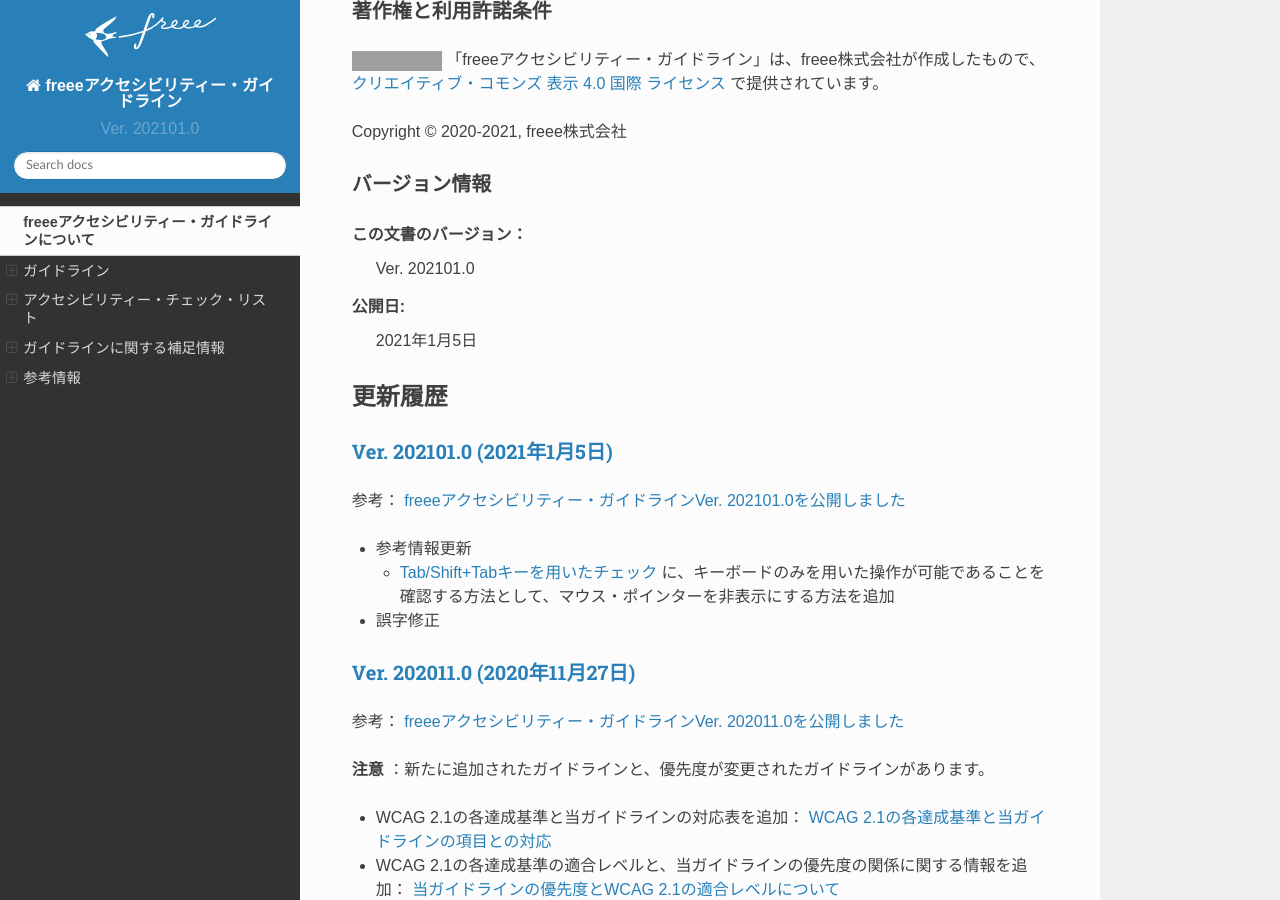
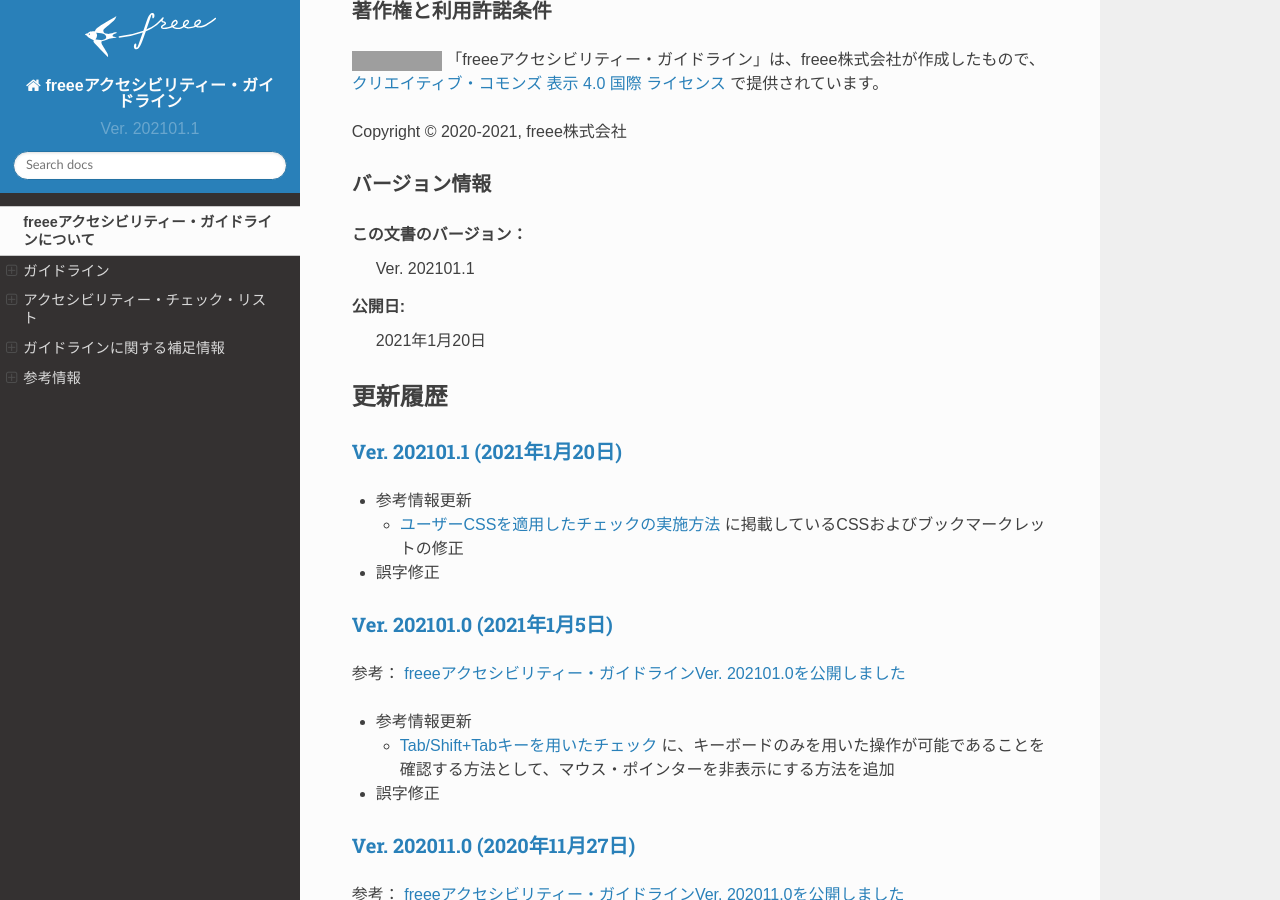
Before and after one commit to freee/a11y-guidelines, a Sphinx documentation site: the page built from source/intro/index.rst, in a window 1280 px wide and 900 px high, scrolled down 3583 px. Built offline with Sphinx 7.4.7 and the Read the Docs theme 2.0.0, drawn with Linux system fonts in a browser that asks for light colours; grey boxes are pictures that could not be loaded.

Commit message:
2021年1月20日時点での社内版を反映。Ver 202101.1.

```diff
--- a/source/categories/text.rst
+++ b/source/categories/text.rst
@@ -327,7 +327,7 @@
 ^^^^^^^^^^^^^^^^^^^^^^^^^^^^^^^^^^^^^^
 
 ガイドライン
-   [MUST] ユーザーがline-heightを1.5em以上、段落感の空白を2em以上、letter-spacingを0.12em以上に変更し、その他のプロパティーを一切変更していない状況において、コンテンツおよび機能に損失が生じないようにする。
+   [MUST] ユーザーがline-heightを1.5em以上、段落間の空白を2em以上、letter-spacingを0.12em以上に変更し、その他のプロパティーを一切変更していない状況において、コンテンツおよび機能に損失が生じないようにする。
 チェック内容
    .. include:: ../checks/inc/gl-text-customize.rst
 
--- a/source/conf.py
+++ b/source/conf.py
@@ -20,9 +20,9 @@
 project = 'freeeアクセシビリティー・ガイドライン'
 copyright = '2020-2021, freee株式会社'
 author = 'freee株式会社'
-version = 'Ver. 202101.0'
+version = 'Ver. 202101.1'
 release = version
-publishedDate = u'2021年1月5日'
+publishedDate = u'2021年1月20日'
 
 if 'internal' in tags:
   publishedDate = datetime.datetime.now().strftime("%Y-%m-%d")
--- a/source/explanations/text-custom-css.rst
+++ b/source/explanations/text-custom-css.rst
@@ -20,7 +20,7 @@
      letter-spacing: 0.12em !important;
    }
    p + p {
-     margin-top: 1em !important;
+     margin-top: 2em !important;
    }
 
 このCSSをユーザーCSSとしてブラウザーに設定すれば良いわけですが、例えばGoogle ChromeではユーザーCSSを指定する機能は廃止されているようですし、他のブラウザーでもその設定方法があまり分かりやすいとはいえません。
@@ -41,14 +41,14 @@
 
    .. code-block:: javascript
 
-      javascript:(function(){var d=document,s=d.createElement('style');s.innerHTML="*{line-height:1.5em !important;letter-spacing: 0.12em !important;} p+p{margin-top: 1em !important;}";d.head.appendChild(s)})()
+      javascript:(function(){var d=document,s=d.createElement('style');s.innerHTML='*{line-height:1.5em !important;letter-spacing: 0.12em !important;} p+p{margin-top: 2em !important;}';d.head.appendChild(s)})()
 
    .. only:: html
 
       .. raw:: html
 
          </details>
-         <a href='javascript:(function(){var d=document,s=d.createElement('style');s.innerHTML="*{line-height:1.5em !important;letter-spacing: 0.12em !important;} p+p{margin-top: 1em !important;}";d.head.appendChild(s)})()'>表示中のページにカスタムCSSを適用するブックマークレット</a>
+         <a href="javascript:(function(){var d=document,s=d.createElement('style');s.innerHTML='*{line-height:1.5em !important;letter-spacing: 0.12em !important;} p+p{margin-top: 2em !important;}';d.head.appendChild(s)})()">表示中のページにカスタムCSSを適用するブックマークレット</a>
 
 
 #. チェック対象のページを表示した状態で、このブックマークレットを実行。
--- /dev/null
+++ b/source/intro/ChangeLog/202101.1.rst
@@ -0,0 +1,10 @@
+.. _ver-202101-1:
+
+`Ver. 202101.1 (2021年1月20日) <https://github.com/freee/a11y-guidelines/releases/202101.1>`_
+^^^^^^^^^^^^^^^^^^^^^^^^^^^^^^^^^^^^^^^^^^^^^^^^^^^^^^^^^^^^^^^^^^^^^^^^^^^^^^^^^^^^^^^^^^^^^^^^
+
+*  参考情報更新
+
+   -  :ref:`exp-text-custom-css` に掲載しているCSSおよびブックマークレットの修正
+
+*  誤字修正
--- a/source/intro/index.rst
+++ b/source/intro/index.rst
@@ -145,6 +145,7 @@
 更新履歴
 ~~~~~~~~~~
 
+.. include:: ChangeLog/202101.1.rst
 .. include:: ChangeLog/202101.0.rst
 .. include:: ChangeLog/202011.0.rst
 .. include:: ChangeLog/202010.0.rst
```
